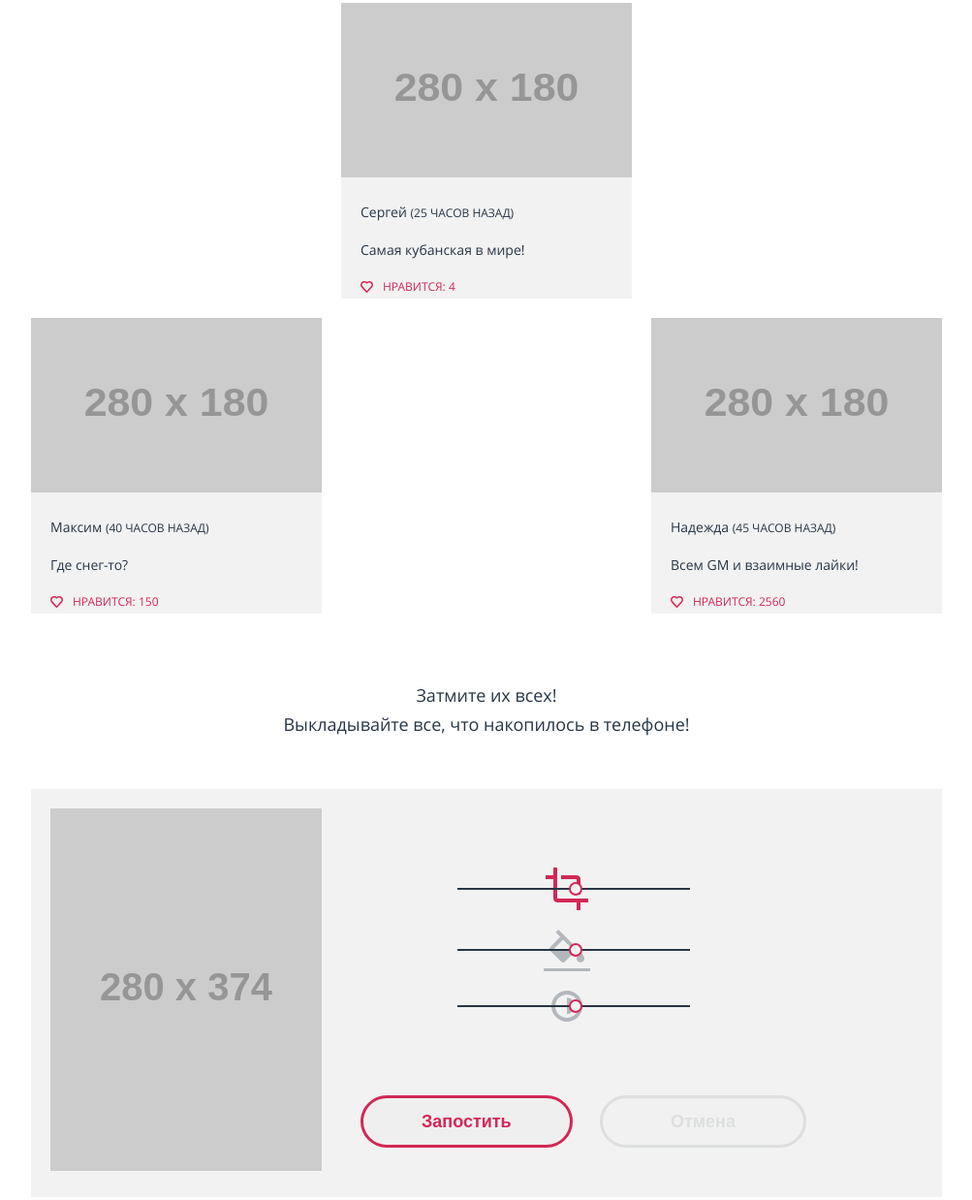
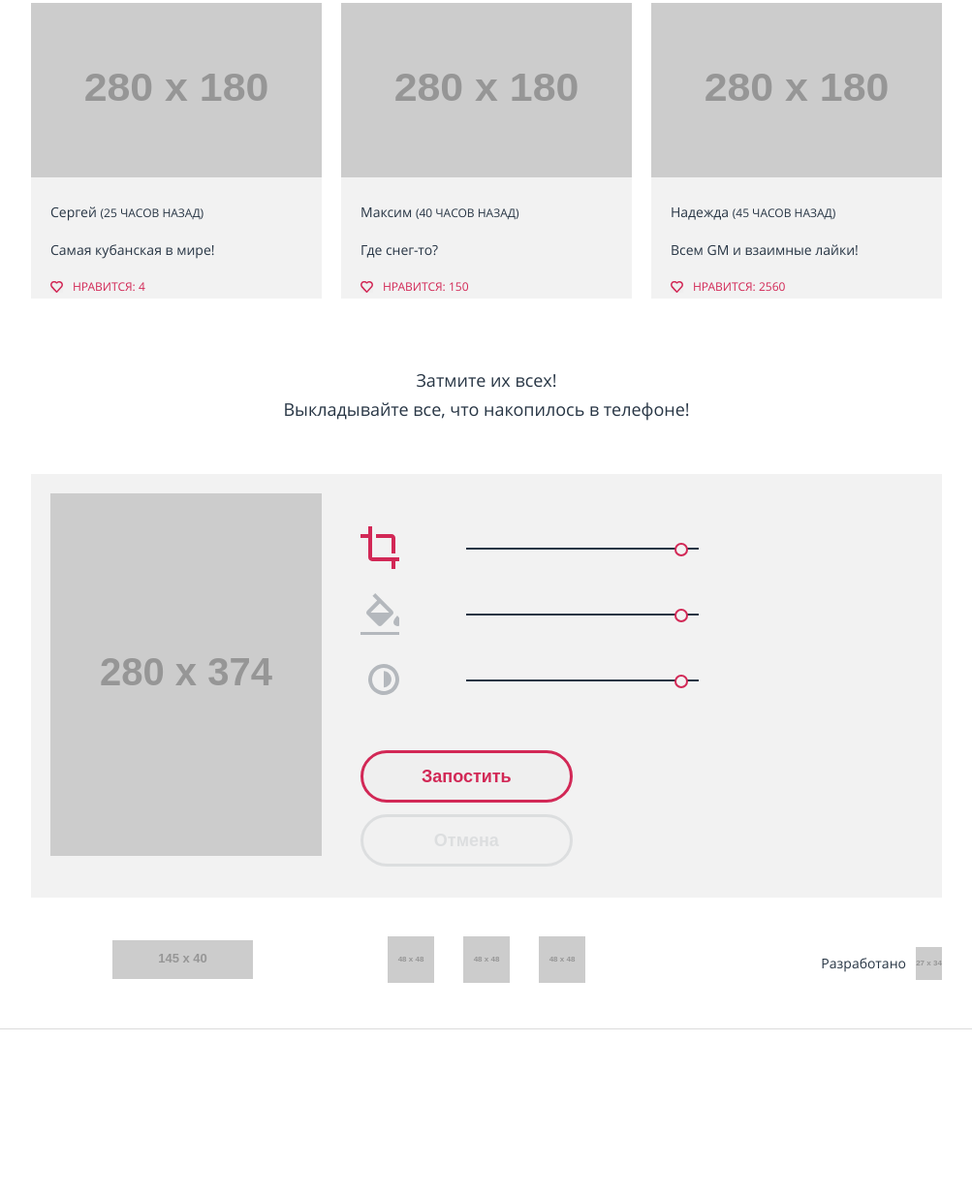
Before and after one commit to kotovi4/1314303-pink-22, a website: page source/catalog.html in a window 1280 px wide. Shown: the part 1134-2372 px from the top of the page at 97% size, without its empty margins (138-1141 px from the left). After the commit the page ends 2196 px from the top, so only its background shows below. Drawn offline with nearby package versions, Linux system fonts and the light colour scheme; files that its build step writes are made by us from their sources.

Commit message:
Вносит правки в декоративные элементы страницы каталога

```diff
--- a/source/catalog.html
+++ b/source/catalog.html
@@ -190,14 +190,17 @@
               <label class="form-photo__filter-toggle form-photo__filter-toggle--crop" for="range-filter-1">
                 <span class="form-photo__filter-icon form-photo__filter-icon--crop"></span>
               </label>
+              <p class="form-photo__input-range"></p>
               <input class="form-photo__range-filter form-photo__range-filter--fill" type="range" id="range-filter-2" name="range-filter">
               <label class="form-photo__filter-toggle form-photo__filter-toggle--fill" for="range-filter-2">
                 <span class="form-photo__filter-icon form-photo__filter-icon--fill"></span>
               </label>
+              <p class="form-photo__input-range"></p>
               <input class="form-photo__range-filter form-photo__range-filter--contrast" type="range" id="range-filter-3" name="range-filter">
               <label class="form-photo__filter-toggle form-photo__filter-toggle--contrast" for="range-filter-3">
                 <span class="form-photo__filter-icon form-photo__filter-icon--contrast"></span>
               </label>
+              <p class="form-photo__input-range"></p>
             </div>
             <!-- <div class="form-photo__filter-controls">
               <label class="form-photo__filter-toggle form-photo__filter-toggle--crop" for="range-filter-1"></label>
--- a/source/less/blocks/form-photo.less
+++ b/source/less/blocks/form-photo.less
@@ -22,19 +22,20 @@
   display: flex;
   flex-direction: column;
   justify-content: space-between;
-  align-items: center;
+  // align-items: center;
   padding: 42px 20px 20px;
 
-  @media (min-width: @desktop-width) {
-    flex-direction: row;
-    flex-wrap: wrap;
-    width: 460px;
-  }
+  // @media (min-width: @desktop-width) {
+  //   flex-direction: row;
+  //   flex-wrap: wrap;
+  //   width: 460px;
+  // }
 }
 
 .form-photo__tools-wrapper {
+  display: flex;
+
   @media (min-width: @tablet-width) {
-    display: flex;
     position: relative;
     justify-content: space-between;
     align-items: center;
@@ -48,11 +49,14 @@
 
 .form-photo__filter-controls {
   display: flex;
-  align-items: center;
+  flex-wrap: wrap;
+  width: 100%;
+  justify-content: space-between;
   padding-bottom: 39px;
 
   @media (min-width: @tablet-width) {
-    flex-direction: column;
+    display: grid;
+    grid-template-columns: 1fr 1fr;
   }
 }
 
@@ -63,11 +67,31 @@
   text-align: center;
   align-items: center;
   padding-top: 20px;
+  width: 40px;
+
+  @media (min-width: @tablet-width) {
+    padding: 0;
+  }
+}
+
+
+.form-photo__input-range {
+  position: relative;
+  width: 100%;
+  padding: 20px 0;
+
+  @media (max-width: calc(@tablet-width - 1px)) {
+    order: 1;
+  }
+
+  @media (min-width: @tablet-width) {
+    width: calc (100% - 48px);
+  }
 
   &::before {
     content: "";
     position: absolute;
-    left: 100px;
+    left: 0;
     display: block;
     width: 240px;
     height: 2px;
@@ -79,6 +103,7 @@
     content: "";
     position: absolute;
     display: block;
+    top: 15px;
     left: 215px;
     width: 10px;
     height: 10px;
@@ -89,26 +114,12 @@
     cursor: pointer;
   }
 
-  // &--crop {
-  //   width: 44px;
-  //   height: 44px;
-  //   background-image: url("../img/crop-icon.svg");
-  //   background-repeat: no-repeat;
-  // }
-
-  // &--fill {
-  //   width: 48px;
-  //   height: 43px;
-  //   background-image: url("../img/fill-icon.svg");
-  //   background-repeat: no-repeat;
-  // }
-
-  // &--contrast {
-  //   width: 32px;
-  //   height: 32px;
-  //   background-image: url("../img/contrast-icon.svg");
-  //   background-repeat: no-repeat;
-  // }
+  .form-photo__filter-toggle--fill ~ &,
+  .form-photo__filter-toggle--contrast ~ & {
+    @media (max-width: calc(@tablet-width - 1px)) {
+      display: none;
+    }
+  }
 }
 
 .form-photo__filter-icon {
@@ -149,23 +160,13 @@
     display: flex;
     padding-top: 10px;
     padding-bottom: 10px;
-    // position: relative;
-    // display: block;
-    // left: 0;
-    // bottom: 26px;
-    // margin-left: 7px;
-    // margin-top: 30px;
-    // width: 202px;
-    // height: 2px;
-    // background-color: @main-text-color;
-    // border-radius: 1px;
   }
 
   &--active {
     display: block;
   }
 
-  @media (min-width: @tablet-width) {
+  @media (min-width: @desktop-width) {
     display: flex;
   }
 }
--- a/source/less/blocks/post.less
+++ b/source/less/blocks/post.less
@@ -21,22 +21,29 @@
   text-align: center;
   background-color: @features-bg-color;
 
-  &:nth-child(n + 2) {
-    grid-column-start: 2;
-    grid-column-end: 3;
+  // &:nth-child(n + 2) {
+  //   grid-column-start: 2;
+  //   grid-column-end: 3;
+  // }
+
+  @media (max-width: calc(@tablet-width - 1px)) {
+    &:nth-child(n + 2) {
+      grid-column-start: 2;
+      grid-column-end: 3;
+    }
   }
 
-  @media (min-width: @tablet-width) {
-    &:nth-child(2n + 1):not(:first-child) {
-      grid-column-start: 3;
-      grid-column-end: 4;
+  @media (min-width: @tablet-width) and (max-width: calc(@desktop-width - 1px)) {
+    &:nth-child(2n + 2) {
+      grid-column-start: 2;
+      grid-column-end: 3;
     }
   }
 
   @media (min-width: @desktop-width) {
-    &:nth-child(3n + 1):not(:first-child) {
-      grid-column-start: 4;
-      grid-column-end: 5;
+    &:nth-child(3n + 2) {
+      grid-column-start: 2;
+      grid-column-end: 3;
     }
   }
 
```
